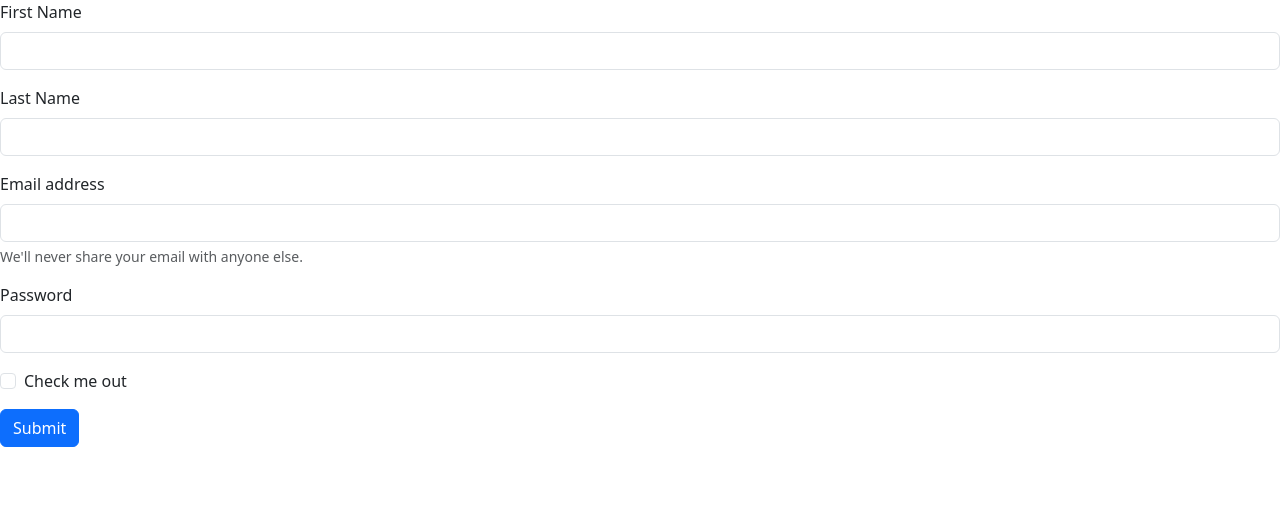
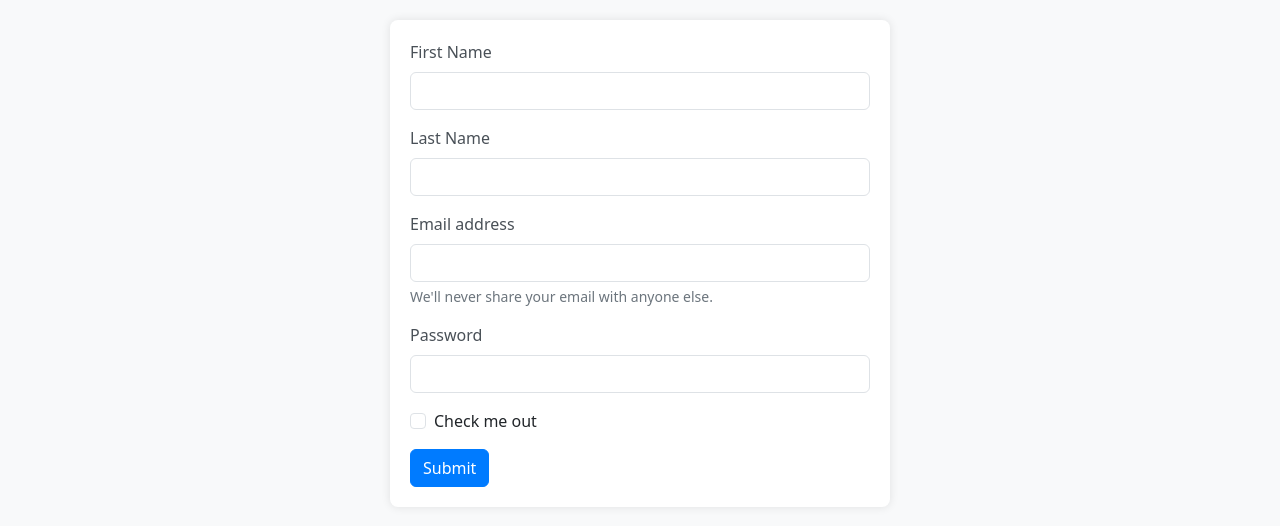
Before and after one commit to iammaahyy3/Internship, a website: page dist/signup.html in a window 1280 px wide. Drawn offline with nearby package versions, Linux system fonts and the light colour scheme.

Commit message:
form style added

```diff
--- a/dist/signup.html
+++ b/dist/signup.html
@@ -8,26 +8,61 @@
 
     <link href="https://cdn.jsdelivr.net/npm/bootstrap@5.3.3/dist/css/bootstrap.min.css" rel="stylesheet"
         integrity="sha384-QWTKZyjpPEjISv5WaRU9OFeRpok6YctnYmDr5pNlyT2bRjXh0JMhjY6hW+ALEwIH" crossorigin="anonymous">
+    <style>
+        body {
+            background-color: #f8f9fa;
+            /* Light background color */
+            padding: 20px;
+        }
+
+        .form-container {
+            background-color: white;
+            padding: 20px;
+            border-radius: 8px;
+            box-shadow: 0 0 10px rgba(0, 0, 0, 0.1);
+            max-width: 500px;
+            margin: auto;
+        }
+
+        .form-label {
+            color: #495057;
+        }
+
+        .btn-primary {
+            background-color: #007bff;
+            border-color: #007bff;
+        }
+
+        .btn-primary:hover {
+            background-color: #0056b3;
+            border-color: #0056b3;
+        }
+
+        .form-text {
+            color: #6c757d;
+        }
+    </style>
 </head>
 
 <body>
+    <div class="container form-container">
         <form>
             <div class="mb-3">
-            <label for="exampleInputEmail1" class="form-label">First Name</label>
-            <input type="email" class="form-control" id="exampleInputEmail1" aria-describedby="emailHelp">
+                <label for="firstName" class="form-label">First Name</label>
+                <input type="text" class="form-control" id="firstName">
             </div>
             <div class="mb-3">
-            <label for="exampleInputEmail1" class="form-label">Last Name</label>
-            <input type="email" class="form-control" id="exampleInputEmail1" aria-describedby="emailHelp">
+                <label for="lastName" class="form-label">Last Name</label>
+                <input type="text" class="form-control" id="lastName">
             </div>
             <div class="mb-3">
-            <label for="exampleInputEmail1" class="form-label">Email address</label>
-            <input type="email" class="form-control" id="exampleInputEmail1" aria-describedby="emailHelp">
+                <label for="email" class="form-label">Email address</label>
+                <input type="email" class="form-control" id="email" aria-describedby="emailHelp">
                 <div id="emailHelp" class="form-text">We'll never share your email with anyone else.</div>
             </div>
             <div class="mb-3">
-            <label for="exampleInputPassword1" class="form-label">Password</label>
-            <input type="password" class="form-control" id="exampleInputPassword1">
+                <label for="password" class="form-label">Password</label>
+                <input type="password" class="form-control" id="password">
             </div>
             <div class="mb-3 form-check">
                 <input type="checkbox" class="form-check-input" id="exampleCheck1">
@@ -35,6 +70,7 @@
             </div>
             <button type="submit" class="btn btn-primary">Submit</button>
         </form>
+    </div>
 
     <script src="https://cdn.jsdelivr.net/npm/bootstrap@5.3.3/dist/js/bootstrap.bundle.min.js"
         integrity="sha384-YvpcrYf0tY3lHB60NNkmXc5s9fDVZLESaAA55NDzOxhy9GkcIdslK1eN7N6jIeHz"
```
Also changed, not shown: dist/index.html (+17 -17 lines). Lines whose indentation alone changed are shown as unchanged.
